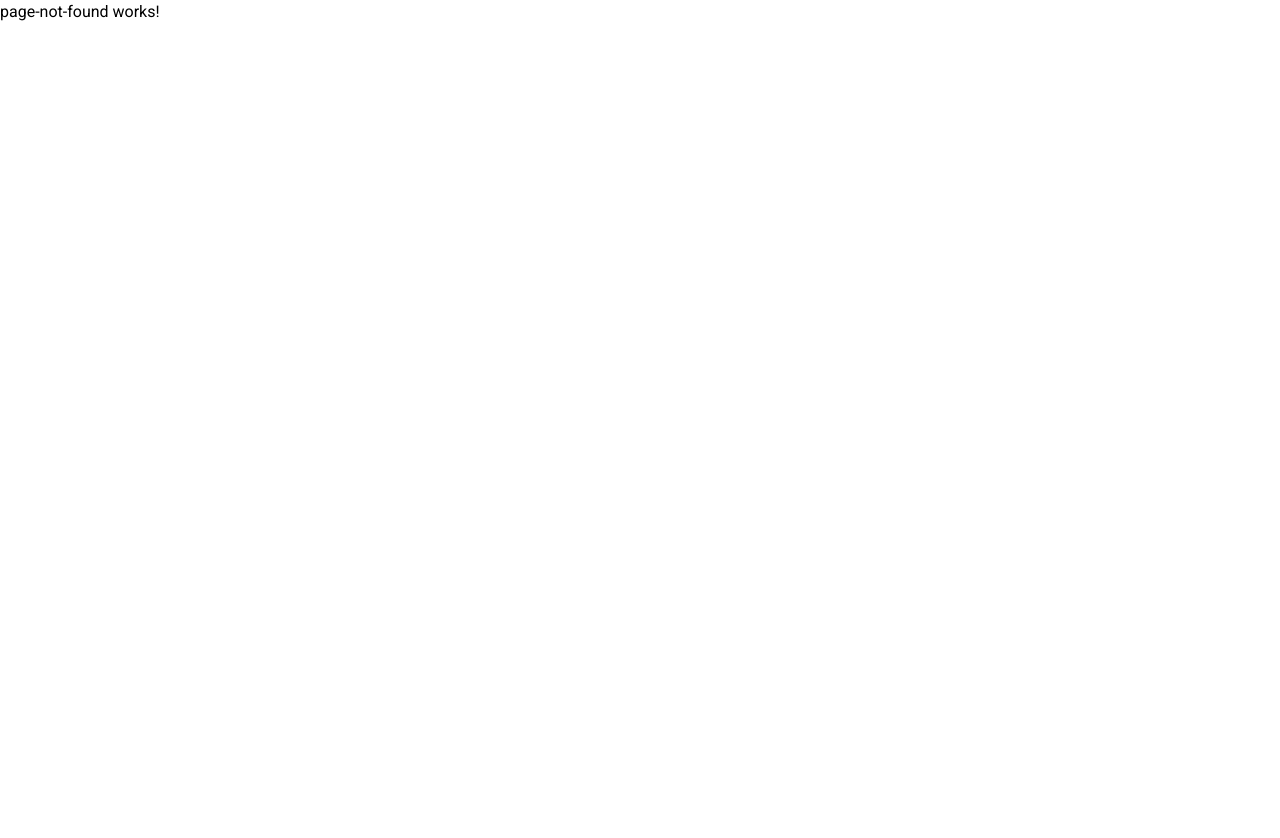
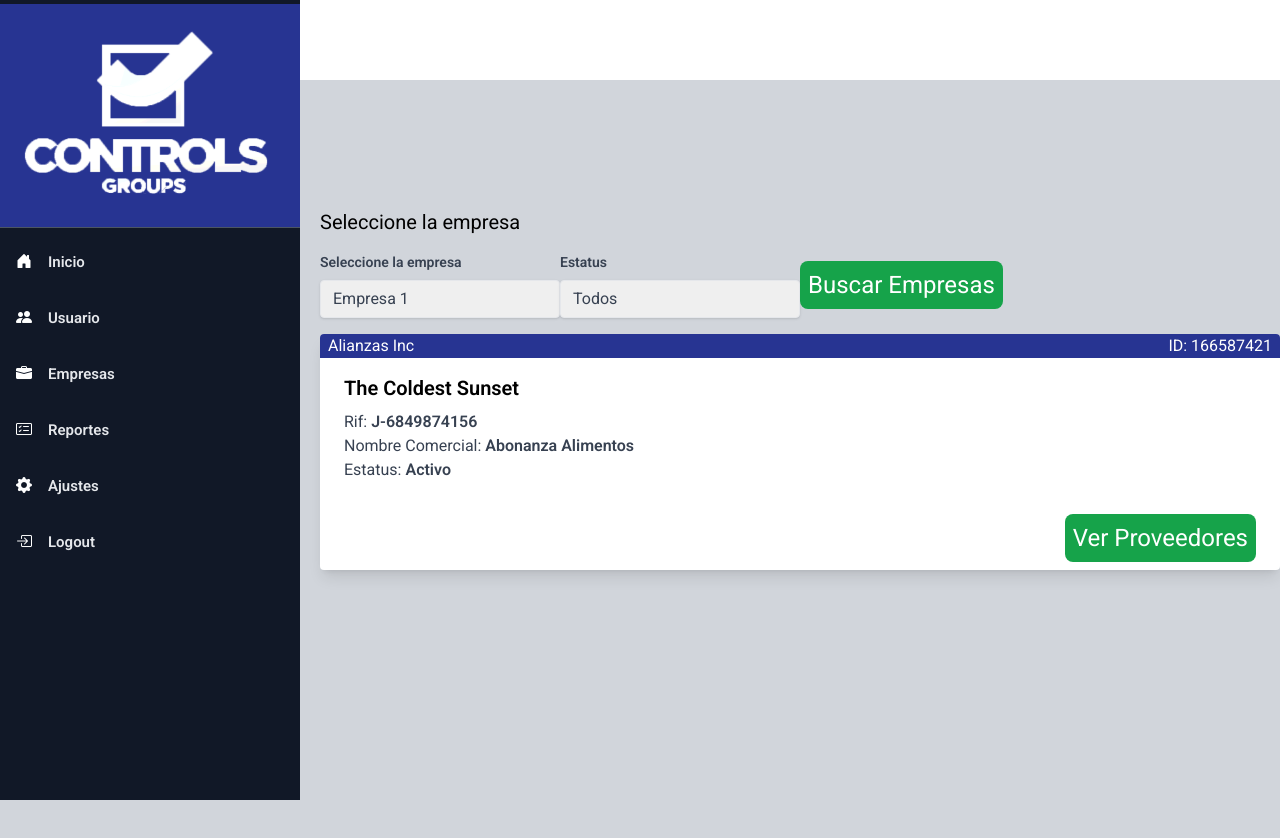
Before and after one commit to jlbousing/control-group-demo, an Angular app: page /enterprises in a window 1280 px wide. Shown: the top 838 px of the page. Before the commit the page ends 800 px from the top, so only its background shows below. Built offline with nearby package versions, Linux system fonts and the light colour scheme.

Commit message:
maqueta inicial de enterprise

```diff
--- a/src/app/app-routing.module.ts
+++ b/src/app/app-routing.module.ts
@@ -6,6 +6,7 @@ import { LayoutComponent } from './layout/layout/layout.component';
 import { HomeComponent } from './pages/home/home.component';
 import { UsersComponent } from './pages/users/users.component';
 import { CreateUserComponent } from './pages/create-user/create-user.component';
+import { EnterprisesComponent } from './pages/enterprises/enterprises.component';
 
 const routes: Routes = [
   {
@@ -26,6 +27,11 @@ const routes: Routes = [
         path: "create-user",
         title: "Crear Usuario",
         component: CreateUserComponent
+      },
+      {
+        path: "enterprises",
+        title: "Empresas",
+        component: EnterprisesComponent
       }
     ]
   },
--- a/src/app/app.module.ts
+++ b/src/app/app.module.ts
@@ -17,6 +17,7 @@ import { UsersTableComponent } from './components/users/users-table/users-table.
 import { ButtonComponent } from './components/button/button.component';
 import { CreateUserComponent } from './pages/create-user/create-user.component';
 import { UsersFormComponent } from './components/users/users-form/users-form.component';
+import { EnterprisesComponent } from './pages/enterprises/enterprises.component';
 
 @NgModule({
   declarations: [
@@ -33,6 +34,7 @@ import { UsersFormComponent } from './components/users/users-form/users-form.com
     ButtonComponent,
     CreateUserComponent,
     UsersFormComponent,
+    EnterprisesComponent,
   ],
   imports: [
     BrowserModule,
--- /dev/null
+++ b/src/app/pages/enterprises/enterprises.component.html
@@ -0,0 +1,77 @@
+<div>
+  <div>
+    <div class="lg:pl-80 lg:pt-32 bg-gray-300 h-screen">
+      <div class="flex flex-col w-full items-center">
+
+        <div class="w-full flex flex-col justify-center items-center lg:flex-row lg:justify-start">
+          <h5 class="text-xl">Seleccione la empresa</h5>
+        </div>
+
+        <div class="w-full flex flex-col items-center lg:flex-row lg:justify-between">
+          <div class="w-1/2 flex flex-col items-center lg:flex-row lg:justify-between">
+
+            <div class="my-4 w-full lg:w-1/2">
+              <label class="block text-gray-700 text-sm font-bold mb-2" for="enterprises">
+                Seleccione la empresa
+              </label>
+              <select
+                class="shadow appearance-none border
+                       rounded w-full py-2 px-3 text-gray-700
+                       leading-tight focus:outline-none
+                       focus:shadow-outline"
+                       id="enterprises">
+                       <option>Empresa 1</option>
+                       <option>Empresa 2</option>
+                       <option>Empresa 3</option>
+               </select>
+            </div>
+
+            <div class="my-4 w-full lg:w-1/2">
+              <label class="block text-gray-700 text-sm font-bold mb-2" for="status">
+                Estatus
+              </label>
+              <select
+                class="shadow appearance-none border
+                       rounded w-full py-2 px-3 text-gray-700
+                       leading-tight focus:outline-none
+                       focus:shadow-outline"
+                       id="status">
+                       <option>Todos</option>
+                       <option>Estatus 2</option>
+                       <option>Estatus 3</option>
+               </select>
+            </div>
+          </div>
+          <div class="w-1/2 flex flex-row justify-between">
+            <div class="my-4">
+              <custom-button text="Buscar Empresas"></custom-button>
+            </div>
+          </div>
+        </div>
+      </div>
+      <div class="rounded overflow-hidden shadow-lg border-black bg-white">
+        <div class="w-full bg-blue-control-group text-white">
+            <div class="flex flex-row justify-between">
+              <h5 class="ml-2">Alianzas Inc</h5>
+              <h6 class="mr-2">ID: 166587421</h6>
+            </div>
+        </div>
+        <div class="px-6 py-4">
+          <div class="font-bold text-xl mb-2">The Coldest Sunset</div>
+          <div class="text-gray-700 text-base">
+            <div class="w-full flex flex-col justify-items-start">
+              <span>Rif: <b>J-6849874156</b></span>
+              <span>Nombre Comercial: <b>Abonanza Alimentos</b></span>
+              <span>Estatus: <b>Activo</b></span>
+            </div>
+          </div>
+        </div>
+        <div class="px-6 pt-4 pb-2">
+          <div class="flex flex-row justify-end">
+            <custom-button text="Ver Proveedores"></custom-button>
+          </div>
+        </div>
+      </div>
+    </div>
+  </div>
+</div>
--- /dev/null
+++ b/src/app/pages/enterprises/enterprises.component.ts
@@ -0,0 +1,15 @@
+import { Component, OnInit } from '@angular/core';
+
+@Component({
+  selector: 'app-enterprises',
+  templateUrl: './enterprises.component.html',
+  styleUrls: ['./enterprises.component.scss']
+})
+export class EnterprisesComponent implements OnInit {
+
+  constructor() { }
+
+  ngOnInit(): void {
+  }
+
+}
```
Also changed, not shown: src/app/pages/enterprises/enterprises.component.scss (added), 1 other file (tests, documents, lock files or other folders).
